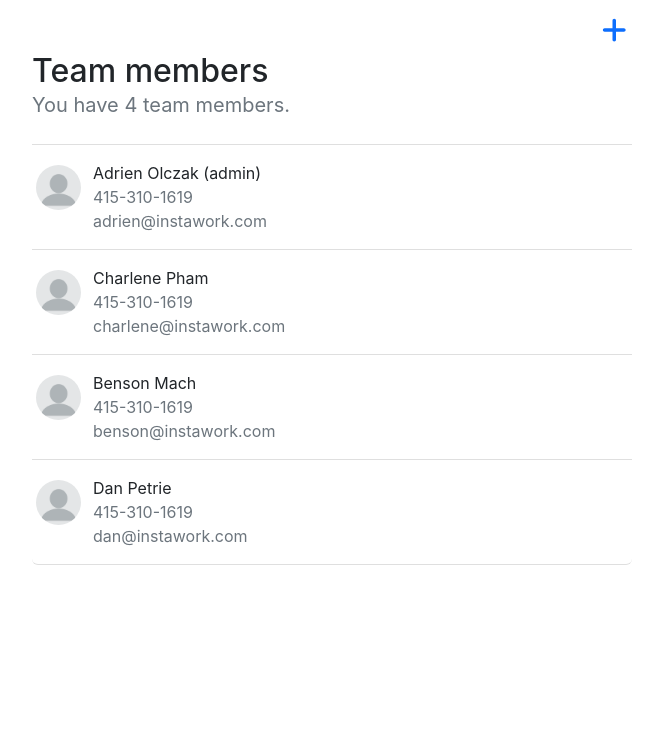
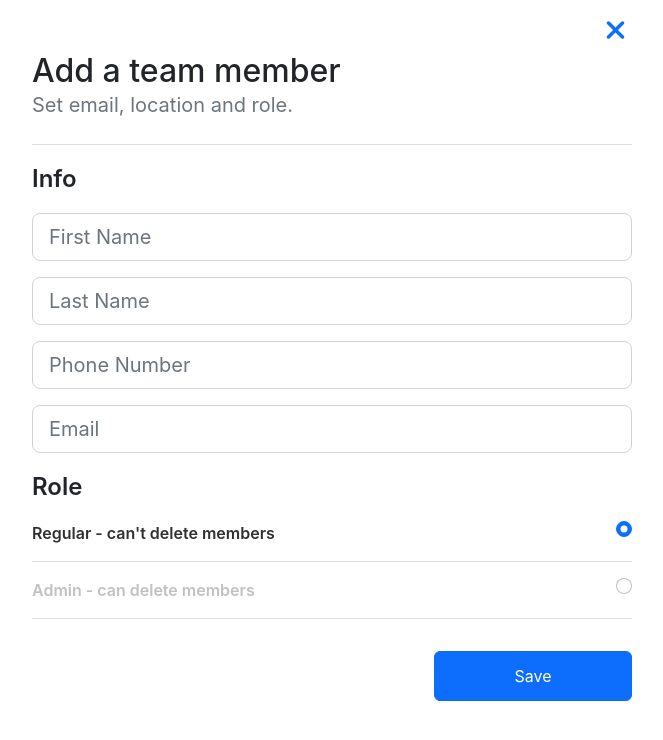
Before and after one commit to ehhaines/frontend-sample, a React (Create React App) app: page / in a window 1280 px wide. Shown: the top 740 px of the page, without its empty margins (50-713 px from the left). Built offline with nearby package versions, Linux system fonts and the light colour scheme; the HTML template or start-up script is replaced by a standard one.

Commit message:
Complete styling for add component

```diff
--- /dev/null
+++ b/src/Add/index.css
@@ -0,0 +1,16 @@
+.eh-border-bottom-2 {
+  border-bottom: solid rgba(0, 0, 0, 0.125) 1.5px;
+}
+
+.eh-radio-option {
+  color: #bfc1c2;
+}
+
+.eh-button {
+  width: 33%;
+  height: 50px;
+}
+
+input[type="radio"]:checked+label {
+  color: rgb(48, 48, 48);
+}
--- /dev/null
+++ b/src/Add/index.js
@@ -0,0 +1,41 @@
+import React from "react";
+import { FontAwesomeIcon } from "@fortawesome/react-fontawesome";
+import { faXmark } from "@fortawesome/free-solid-svg-icons";
+import "./index.css";
+
+const AddComponent = () => {
+  return(
+    <div className="eh-list-component">
+      <div className="eh-border-bottom-2 pb-4">
+        <div className="fs-3 w-100 text-end">
+          <button className="text-primary border-0 bg-transparent"><FontAwesomeIcon icon={faXmark}/></button>
+        </div>
+        <h2 className="text-dark m-0">Add a team member</h2>
+        <div className="text-secondary fs-5">Set email, location and role.</div>
+      </div>
+      <div className="mt-3">
+        <div className="fs-4 fw-semibold mb-1">Info</div>
+        <div className="my-3 input-group input-group-lg"><input className="form-control w-100" placeholder="First Name"/></div>
+        <div className="my-3 input-group input-group-lg"><input className="form-control w-100" placeholder="Last Name"/></div>
+        <div className="my-3 input-group input-group-lg"><input className="form-control w-100" placeholder="Phone Number"/></div>
+        <div className="my-3 input-group input-group-lg"><input className="form-control w-100" placeholder="Email"/></div>
+      </div>
+      <div className="mb-2">
+        <div className="fs-4 fw-semibold">Role</div>
+        <div className="eh-border-bottom-2">
+          <input className="form-check-input float-end my-3" type="radio" name="radioRole" id="radioRegular" value="" aria-label="..." defaultChecked/>
+          <label className="form-check-label fw-semibold py-3 eh-radio-option" for="radioRegular">Regular - can't delete members</label>
+        </div>
+        <div className="eh-border-bottom-2">
+          <input className="form-check-input float-end my-3" type="radio" name="radioRole" id="radioAdmin" value="" aria-label="..."/>
+          <label className="form-check-label fw-semibold py-3 eh-radio-option" for="radioAdmin">Admin - can delete members</label>
+        </div>
+      </div>
+      <div>
+        <button className="btn btn-primary my-4 eh-button float-end">Save</button>
+      </div>
+    </div>
+  );
+}
+
+export default AddComponent;
--- a/src/App.js
+++ b/src/App.js
@@ -1,9 +1,11 @@
+import AddComponent from "./Add";
 import ListComponent from "./List";
 
 function App() {
   return (
     <div className="App container mt-2">
-      <ListComponent/>
+      {/* <ListComponent/> */}
+      <AddComponent/>
     </div>
   );
 }
```
Also changed, not shown: src/List/index.css (line endings or trailing spaces).
